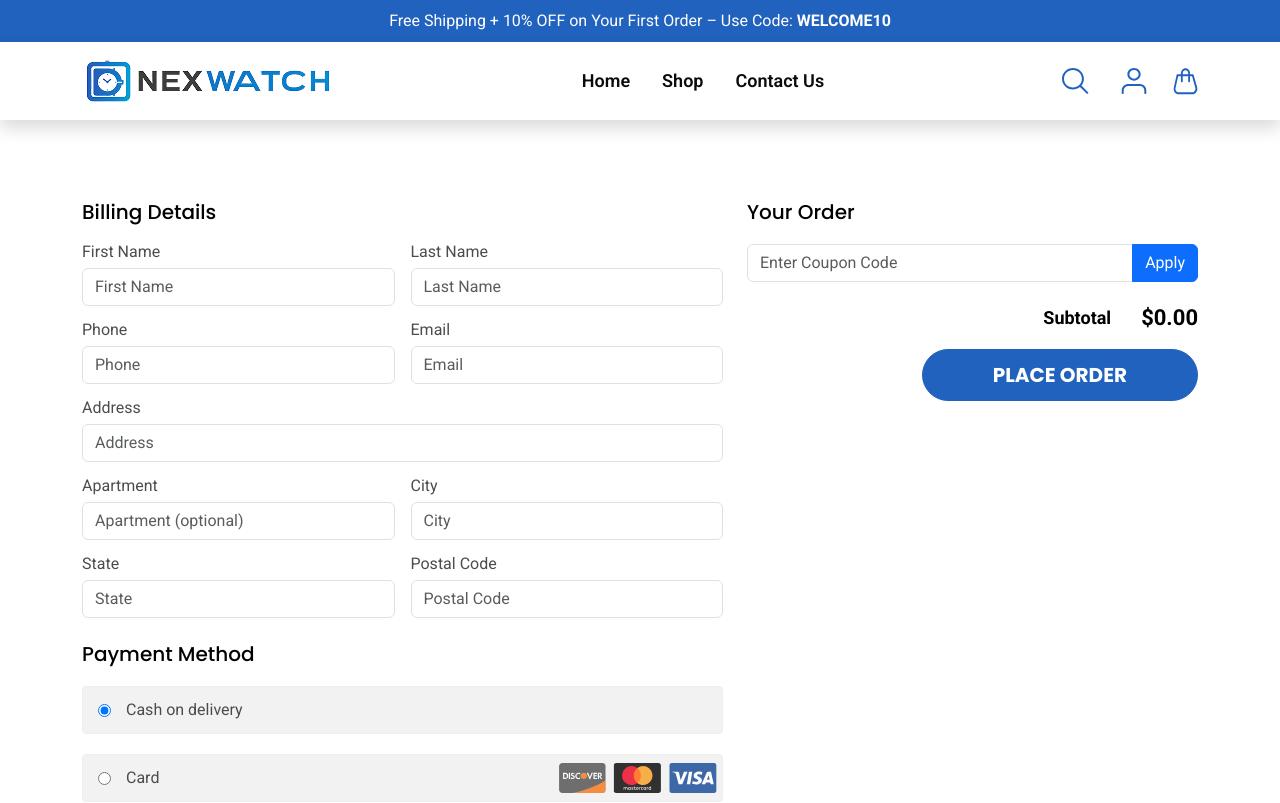
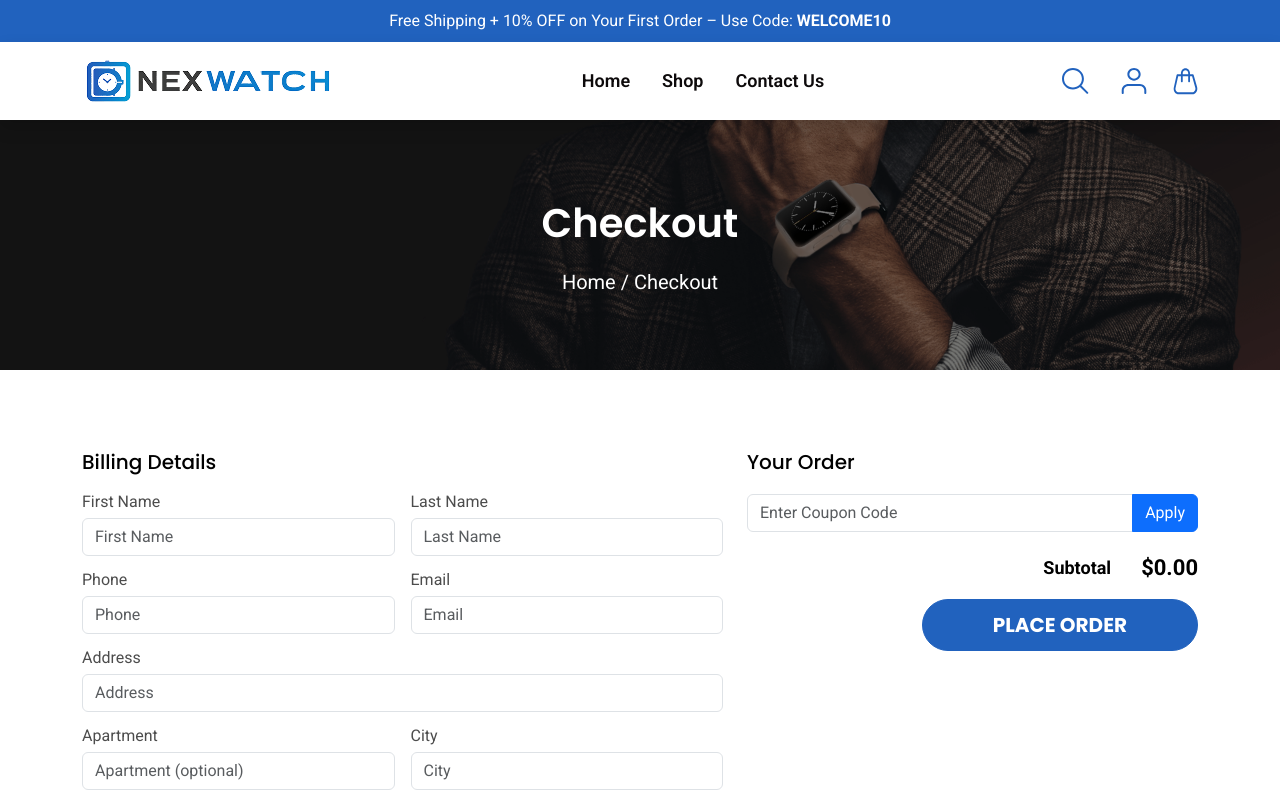
Before and after one commit to soumyab92/nexwatch, a React (Create React App) app: page /checkout in a window 1280 px wide. Shown: the top 803 px of the page. Built offline with nearby package versions, Linux system fonts and the light colour scheme.

Commit message:
Your commit message

```diff
--- a/src/pages/Checkout.js
+++ b/src/pages/Checkout.js
@@ -1,7 +1,8 @@
-import React, { useState } from 'react';
+import { useState } from 'react';
 import { useSelector, useDispatch } from 'react-redux';
 import { useNavigate } from 'react-router-dom';
 import { clearCart } from '../redux/cartSlice';
+import PageBanner from "../components/PageBanner";
 
 const Checkout = () => {
   const cartItems = useSelector((state) => state.cart.items);
@@ -65,6 +66,8 @@ const Checkout = () => {
   };
 
   return (
+    <>
+    <PageBanner title="Checkout" />
       <section className="checkout_sec">
         <div className="container">
           <div className="row">
@@ -276,6 +279,7 @@ const Checkout = () => {
           </div>
         </div>
       </section>
+    </>
   );
 };
 
```
Lines whose indentation alone changed are shown as unchanged.
